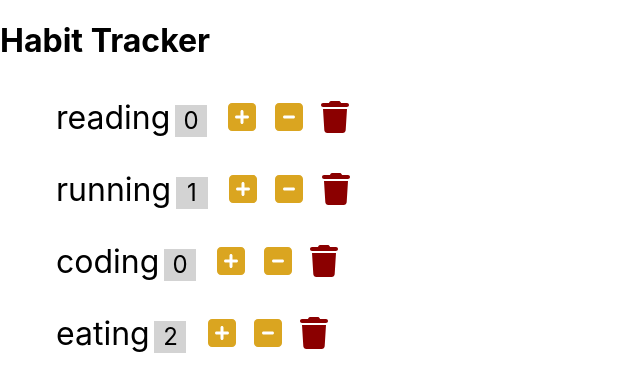
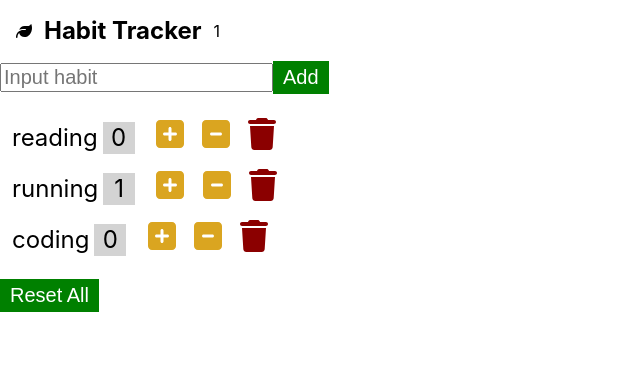
Before and after one commit to mintlib66/habit-tracker, a React (Create React App) app: page / in a window 1280 px wide. Shown: the top 392 px of the page, without its empty margins (0-640 px from the left). Built offline with nearby package versions, Linux system fonts and the light colour scheme.

Commit message:
카운트된 habit 개수 표시, 카운트 번호 리셋 기능 추가

```diff
--- a/src/App.css
+++ b/src/App.css
@@ -1,14 +1,38 @@
-button{
+button {
   outline: none;
   border: 0;
   cursor: pointer;
 }
-.habit{
-  font-size: 2rem;
+main {
   padding: 0.5em;
+}
+.nav-box {
+  display: flex;
+  align-items: center;
+  padding: 1em;
+}
+.nav-title {
+  margin: 0 0.5em;
+}
+
+.habit-input {
+  font-size: 1.25rem;
+}
+.habit-btn {
+  font-size: 1.25rem;
+  padding: 0.25em 0.5em;
+  background: green;
+  color: #fff;
+}
+.habit-list {
+  padding: 0;
+}
+.habit {
+  font-size: 1.5rem;
+  padding: 0.25em 0.5em;
   list-style: none;
 }
-.habit-count{
+.habit-count {
   display: inline-block;
   text-align: center;
   font-size: 1.5rem;
@@ -19,19 +43,18 @@ button{
   margin-right: 0.5em;
   background: rgb(211, 211, 211);
 }
-.habit-button{
+.habit-button {
   font-size: 2rem;
   margin: 0 0.1em;
   background: transparent;
-
 }
-.habit-button:hover{
+.habit-button:hover {
   opacity: 0.8;
 }
 .habit-increase,
-.habit-decrease{
+.habit-decrease {
   color: goldenrod;
 }
-.habit-delete{
+.habit-delete {
   color: darkred;
 }
--- a/src/app.jsx
+++ b/src/app.jsx
@@ -1,13 +1,51 @@
-import './app.css';
-import Habits from './components/habits';
+import './app.css'
+import { Component } from 'react'
+import Navbar from './components/navbar'
+import InputField from './components/inputfield'
+import Habits from './components/habits'
 
-function App() {
-  return (
-    <>
-      <h1>Habit Tracker</h1>
-      <Habits title='like'></Habits>
-    </>
-  );
+class App extends Component {
+  state = {
+    input: '',
+    habits: [
+      { id: 0, name: 'reading', count: 0 },
+      { id: 1, name: 'running', count: 1 },
+      { id: 2, name: 'coding', count: 0 },
+    ],
+  }
+
+  handleIncrement = habits => {
+    this.setState({ habits })
+  }
+  handleDecrement = habits => {
+    this.setState({ habits })
+  }
+
+  handleDelete = habits => {
+    this.setState({ habits })
+  }
+  handleReset = habits => {
+    this.setState({ habits })
+  }
+
+  render() {
+    return (
+      <>
+        <Navbar habits={this.state.habits}>Habit Tracker</Navbar>
+        <InputField></InputField>
+        <Habits
+          title="like"
+          input={this.state.input}
+          habits={this.state.habits}
+          onIncrement={this.handleIncrement}
+          onDecrement={this.handleDecrement}
+          onAdd={this.handleAdd}
+          onDelete={this.handleDelete}
+          onReset={this.handleReset}
+        ></Habits>
+      </>
+    )
+  }
 }
 
-export default App;
+export default App
--- a/src/components/habit.jsx
+++ b/src/components/habit.jsx
@@ -1,9 +1,7 @@
-import React, { Component, useState } from 'react';
+import React, { Component } from 'react';
 
 class Habit extends Component {
     handleIncrement = () => {
-        //this.props.habit.count ++ ;
-        console.log(this.props.habit);
         this.props.onIncrement(this.props.habit);
     };
     handleDecrement = () => {
--- a/src/components/habits.jsx
+++ b/src/components/habits.jsx
@@ -1,43 +1,43 @@
-import React, { Component } from 'react';
-import Habit from './habit';
+import React, { Component } from 'react'
+import Habit from './habit'
 
 class Habits extends Component {
-    state = {
-        habits: [
-            {id:0, name: 'reading', count: 0},
-            {id:1, name: 'running', count: 1},
-            {id:2, name: 'coding', count: 0},
-            {id:3, name: 'eating', count:2}
-        ]
-    };
-
-    handleIncrement = (habit) => {
-        console.log(`handleIncrement ${habit.name}`);
-        let habits = [...this.state.habits];
-        const index = habits.indexOf(habit);
-        habits[index].count++;
-        this.setState({habits});
-
-    };
-    handleDecrement = (habit) => {
-        console.log(`handleDecrement${habit}`);
-        let habits = [...this.state.habits];
-        const index = habits.indexOf(habit);
-        if(habits[index].count > 0){
-            habits[index].count--;
+  handleIncrement = habit => {
+    console.log(`handleIncrement ${habit.name}`)
+    let habits = [...this.props.habits]
+    const index = habits.indexOf(habit)
+    habits[index].count++
+    this.props.onIncrement(this.props.habits)
   }
-        this.setState({habits});
-    };
-    handleDelete = (habit) => {
-        console.log(`handleDelete${habit}`);
-        let habits = this.state.habits.filter(item => item.id !== habit.id);
-        this.setState({habits});
-    };
+  handleDecrement = habit => {
+    console.log(`handleDecrement${habit}`)
+    let habits = [...this.props.habits]
+    const index = habits.indexOf(habit)
+    if (habits[index].count > 0) {
+      habits[index].count--
+    }
+    this.props.onDecrement(this.props.habits)
+  }
+  handleDelete = habit => {
+    console.log(`handleDelete${habit}`)
+    let habits = this.props.habits.filter(item => item.id !== habit.id)
+    this.props.onDelete(habits)
+  }
+  handleReset = () => {
+    console.log(`handleReset`)
+    let habits = [...this.props.habits]
+    habits = habits.map(item => {
+      item.count = 0
+      return item
+    })
+    this.props.onReset(habits)
+  }
 
   render() {
     return (
-            <ul>
-                {this.state.habits.map(habit =>
+      <>
+        <ul className="habit-list">
+          {this.props.habits.map(habit => (
             <Habit
               key={habit.id}
               habit={habit}
@@ -45,10 +45,14 @@ class Habits extends Component {
               onDecrement={this.handleDecrement}
               onDelete={this.handleDelete}
             ></Habit>
-                )}
+          ))}
         </ul>
-        );
+        <button className="habit-btn habit-reset" onClick={this.handleReset}>
+          Reset All
+        </button>
+      </>
+    )
   }
 }
 
-export default Habits;
+export default Habits
--- /dev/null
+++ b/src/components/inputfield.jsx
@@ -0,0 +1,14 @@
+import { Component } from 'react'
+
+class InputField extends Component {
+  render() {
+    return (
+      <div className="habit-top">
+        <input type="text" placeholder="Input habit" className="habit-input" />
+        <button className="habit-btn habit-add">Add</button>
+      </div>
+    )
+  }
+}
+
+export default InputField
--- /dev/null
+++ b/src/components/navbar.jsx
@@ -0,0 +1,23 @@
+import { Component } from 'react'
+
+class Navbar extends Component {
+  render() {
+    let count = this.props.habits.reduce((acc, item) => {
+      if (item.count > 0) {
+        acc++
+      }
+      return acc
+    }, 0)
+    return (
+      <nav>
+        <div className="nav-box">
+          <i className="fa-solid fa-leaf"></i>
+          <h1 className="nav-title">Habit Tracker</h1>
+          <span className="nav-count">{count}</span>
+        </div>
+      </nav>
+    )
+  }
+}
+
+export default Navbar
```
Lines whose indentation alone changed are shown as unchanged.
